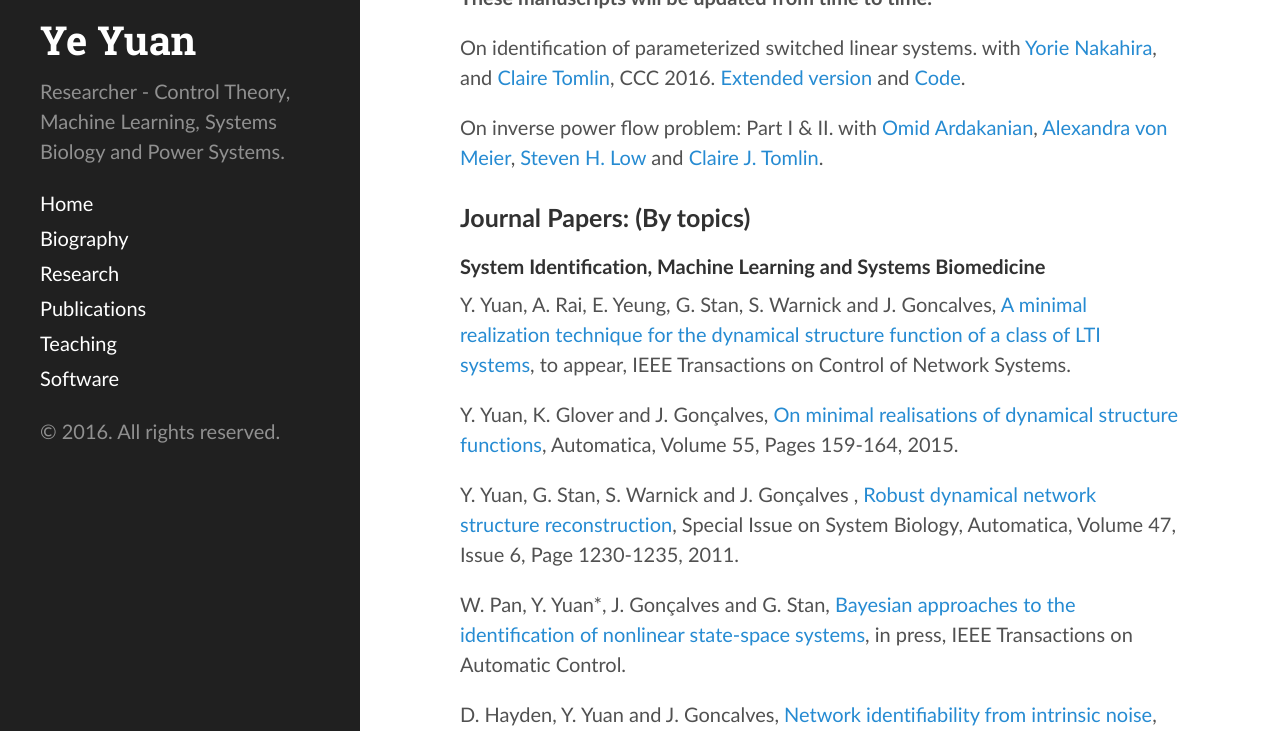
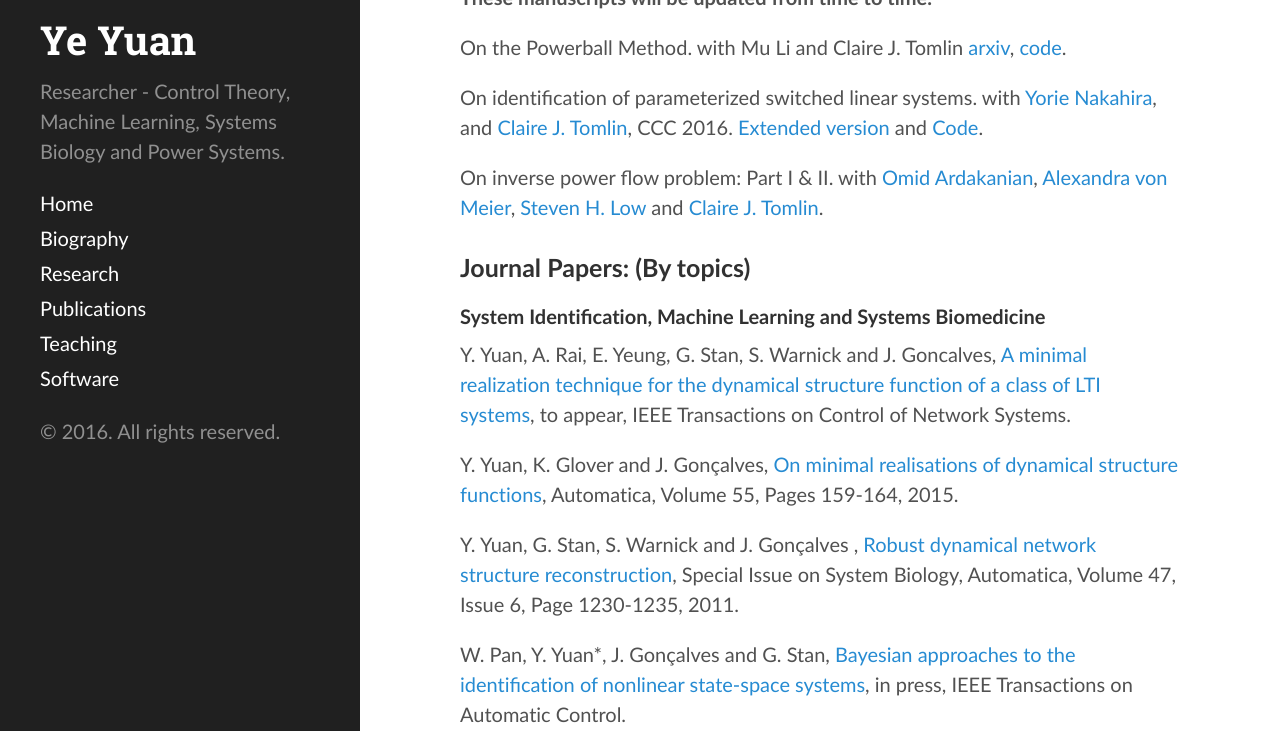
Before and after one commit to yy311/yy311.github.io, a Jekyll site: the page built from publication.md, in a window 1280 px wide and 900 px high, cut to the strip 169-900 px from the top of the window. Built offline with Jekyll 4.4.1, drawn with Linux system fonts in a browser that asks for light colours.

Commit message:
Update publication.md

```diff
--- a/publication.md
+++ b/publication.md
@@ -6,7 +6,9 @@
 
 <b>These manuscripts will be updated from time to time. </b>
 
-On identification of parameterized switched linear systems. with [Yorie Nakahira](https://directory.caltech.edu/personnel/ynakahir), and [Claire Tomlin](http://www.eecs.berkeley.edu/~tomlin/), CCC 2016. [Extended version](https://hybrid.eecs.berkeley.edu/~yeyuan/switchedid.pdf) and [Code](https://yy311.github.io/software.html).
+On the Powerball Method. with Mu Li and Claire J. Tomlin <a href="http://arxiv.org/abs/1603.07421"> arxiv</a>, <a href="https://github.com/mli/powerball"> code</a>.
+
+On identification of parameterized switched linear systems. with [Yorie Nakahira](https://directory.caltech.edu/personnel/ynakahir), and [Claire J. Tomlin](http://www.eecs.berkeley.edu/~tomlin/), CCC 2016. [Extended version](https://hybrid.eecs.berkeley.edu/~yeyuan/switchedid.pdf) and [Code](https://yy311.github.io/software.html).
 
 
 On inverse power flow problem: Part I & II. with [Omid Ardakanian](http://blizzard.cs.uwaterloo.ca/~oardakan/), [Alexandra von Meier](https://www.eecs.berkeley.edu/Faculty/Homepages/vonmeier.html), [Steven H. Low](http://netlab.caltech.edu/~slow/) and [Claire J. Tomlin](http://www.eecs.berkeley.edu/~tomlin/).
```
